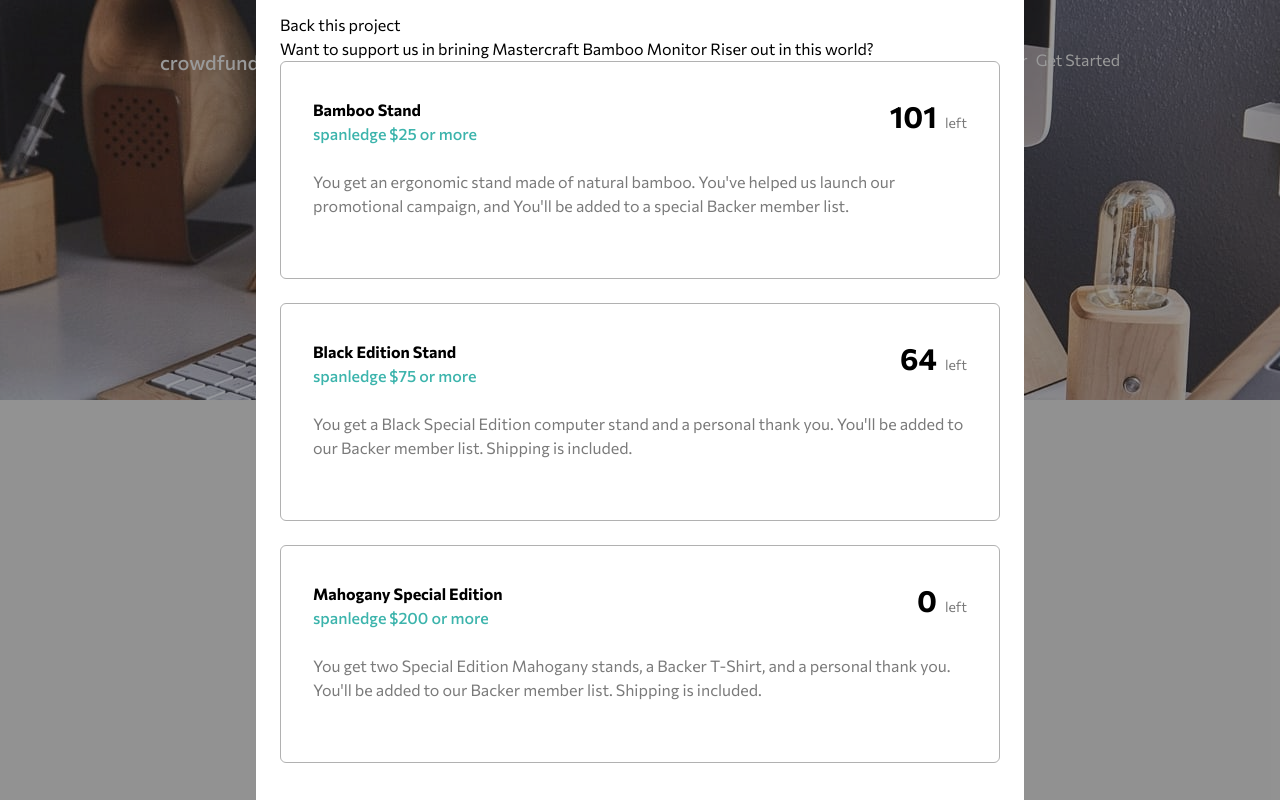
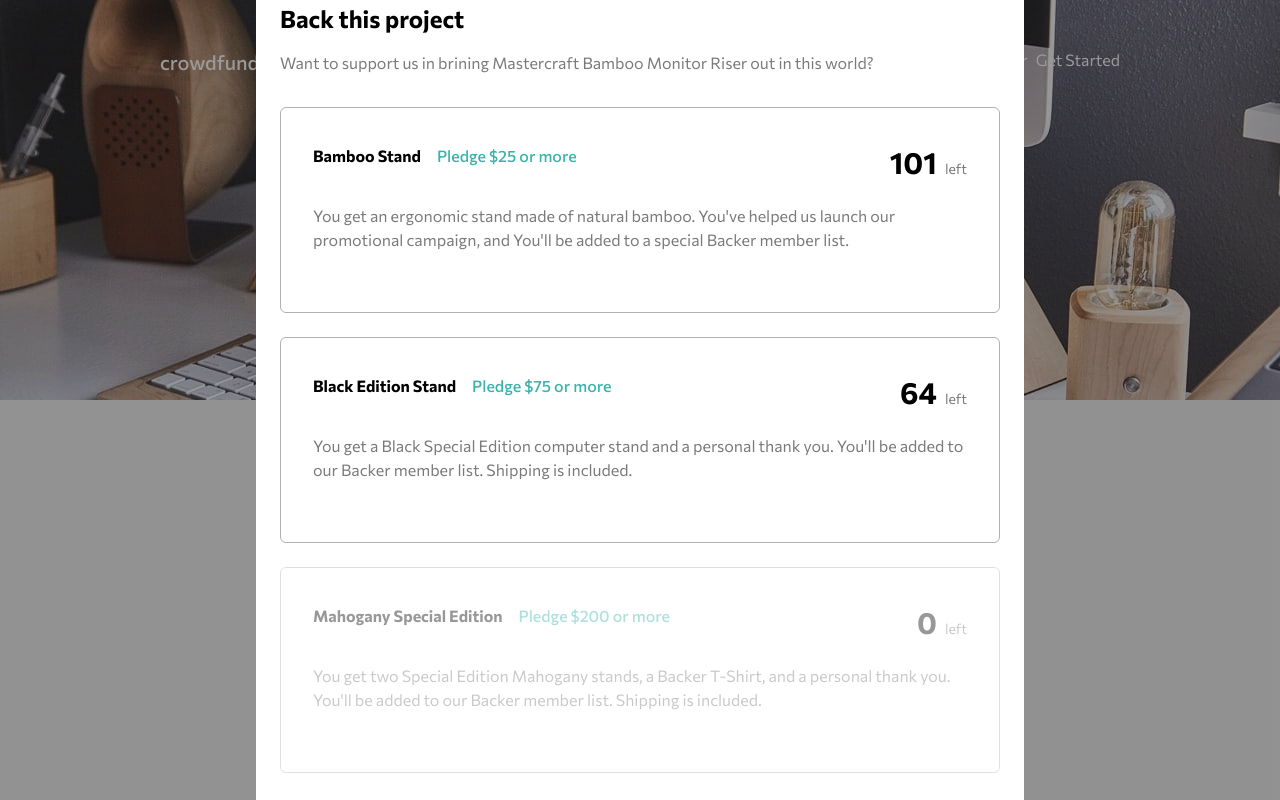
Before and after one commit to kennyputman/crowdfunding-product-page, a React (Create React App) app: page / in a window 1280 px wide. Shown: the top 800 px of the page. Built offline with nearby package versions, Linux system fonts and the light colour scheme.

Commit message:
add conditional opacity for modal card

```diff
--- a/src/components/BackProjectModal.tsx
+++ b/src/components/BackProjectModal.tsx
@@ -12,8 +12,10 @@
   return (
     <div className="z-30 fixed top-0 left-0  w-full h-full overflow-x-hidden overflow-y-auto bg-light-overlay flex flex-col justify-center items-center">
       <div className="bg-white rounded-lg max-w-3xl p-6">
-        <h1>Back this project</h1>
-        <p>Want to support us in brining {props.title} out in this world?</p>
+        <h1 className="font-bold text-2xl mb-4">Back this project</h1>
+        <p className="mb-8 text-dark-gray">
+          Want to support us in brining {props.title} out in this world?
+        </p>
 
         {props.pledges.map((pledge) => (
           <ModalPledgeCard pledge={pledge}></ModalPledgeCard>
--- a/src/components/ModalPledgeCard.tsx
+++ b/src/components/ModalPledgeCard.tsx
@@ -6,15 +6,19 @@
 };
 
 export const ModalPledgeCard = (props: PledgeCardProps) => {
-  console.log(props);
+  const filled = props.pledge.left === 0 ? { opacity: 0.4 } : {};
+  console.log(filled);
   return (
-    <section className="border-solid border border-light-gray px-8 py-9 rounded-md mb-6 ">
+    <section
+      className="border-solid border border-light-gray px-8 py-9 rounded-md mb-6 "
+      style={filled}
+    >
       <div className="flex flex-row justify-between pb-6">
-        <div>
+        <div className="flex gap-4">
           <h3 className="font-bold">{props.pledge.name}</h3>
-          <span className="text-moderate-cyan font-medium">
-            spanledge ${props.pledge.minPledgeAmount} or more
-          </span>
+          <p className="text-moderate-cyan font-medium">
+            Pledge ${props.pledge.minPledgeAmount} or more
+          </p>
         </div>
         <p className="font-bold text-3xl">
           {props.pledge.left}
--- a/src/components/PledgeCard.tsx
+++ b/src/components/PledgeCard.tsx
@@ -6,7 +6,6 @@
 };
 
 export const PledgeCard = (props: PledgeCardProps) => {
-  console.log(props);
   return (
     <section className="border-solid border border-light-gray px-8 py-9 rounded-md mb-6 ">
       <div className="flex flex-row justify-between pb-6">
```
